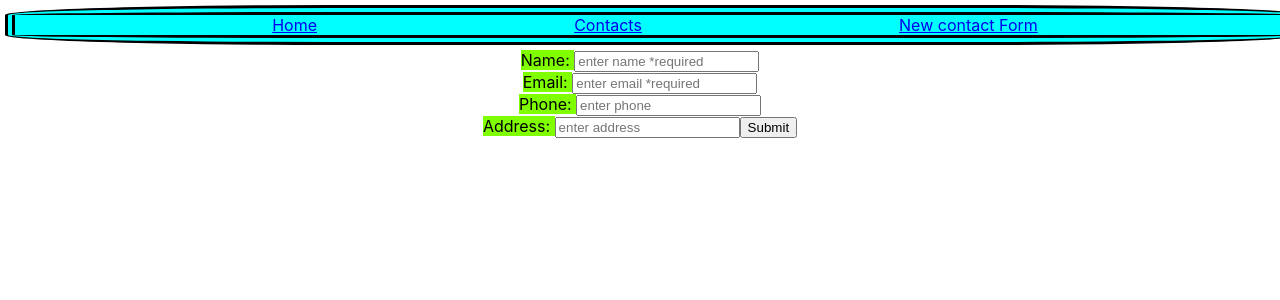
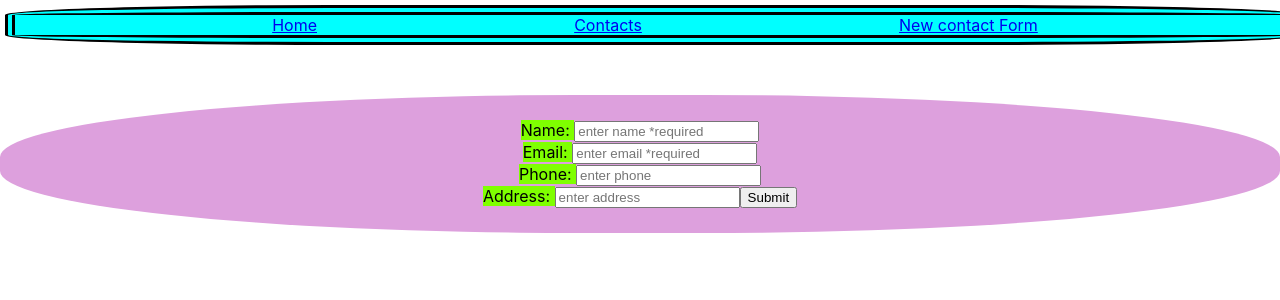
Before and after one commit to mrcollier91/roledex2.0-app, a React (Create React App) app: page /newcontactform in a window 1280 px wide. Shown: the top 300 px of the page. Built offline with nearby package versions, Linux system fonts and the light colour scheme.

Commit message:
added styling to form

```diff
--- a/src/NewContactForm.js
+++ b/src/NewContactForm.js
@@ -30,7 +30,7 @@ function NewContactForm({getContacts}) {
     }
 
      return(
-         <div>
+         <div id="formbox">
              {isSubmit ? <Navigate to="/contacts" replace={true} /> :
         (<form onSubmit={(e)=>handleNewContact(e)}>
             <label className="form">Name: </label>
--- a/src/index.css
+++ b/src/index.css
@@ -37,3 +37,10 @@ code {
 .form{
   background-color: chartreuse;
 }
+
+#formbox{
+  background-color: plum;
+  padding: 25px;
+  border-radius: 45%;
+  margin-top: 50px;
+}
```
